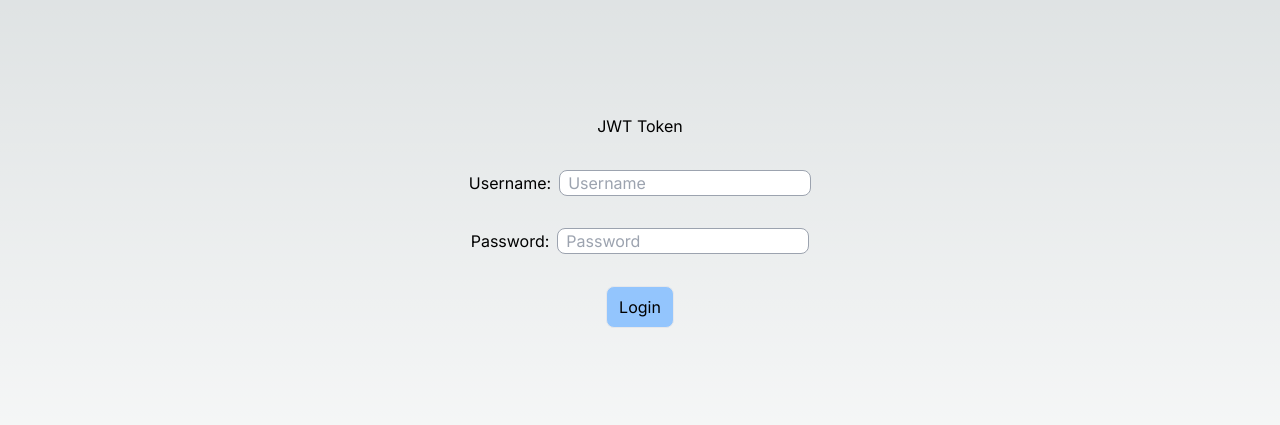
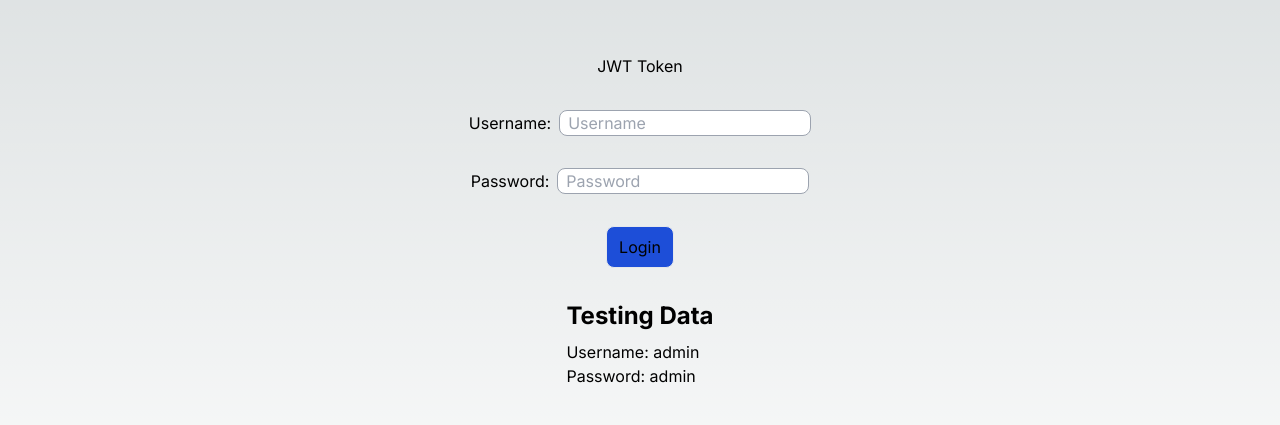
Before and after one commit to salmanahmed221/jwt-demo-2, a Next.js app: page /login in a window 1280 px wide. Shown: the part 179-604 px from the top of the page. Built offline with nearby package versions, Linux system fonts and the light colour scheme.

Commit message:
add styling in login page

```diff
--- a/src/app/login/page.tsx
+++ b/src/app/login/page.tsx
@@ -55,11 +55,20 @@ export default function LoginPage() {
                 </label>
                 <button
                     type="submit"
-                    className="border bg-blue-300 px-3 py-2 rounded-lg hover:bg-black hover:text-white ease-in duration-300 "
+                    className="border bg-blue-700 px-3 py-2 rounded-lg hover:bg-black hover:text-white ease-in duration-300 "
                 >
                     Login
                 </button>
             </form>
+            <div>
+                <h1 className="text-2xl font-bold">Testing Data</h1>
+                <div className="mt-2">
+                    Username: admin
+                </div>
+                <div>
+                    Password: admin
+                </div>
+            </div>
         </div>
     );
 }
```
